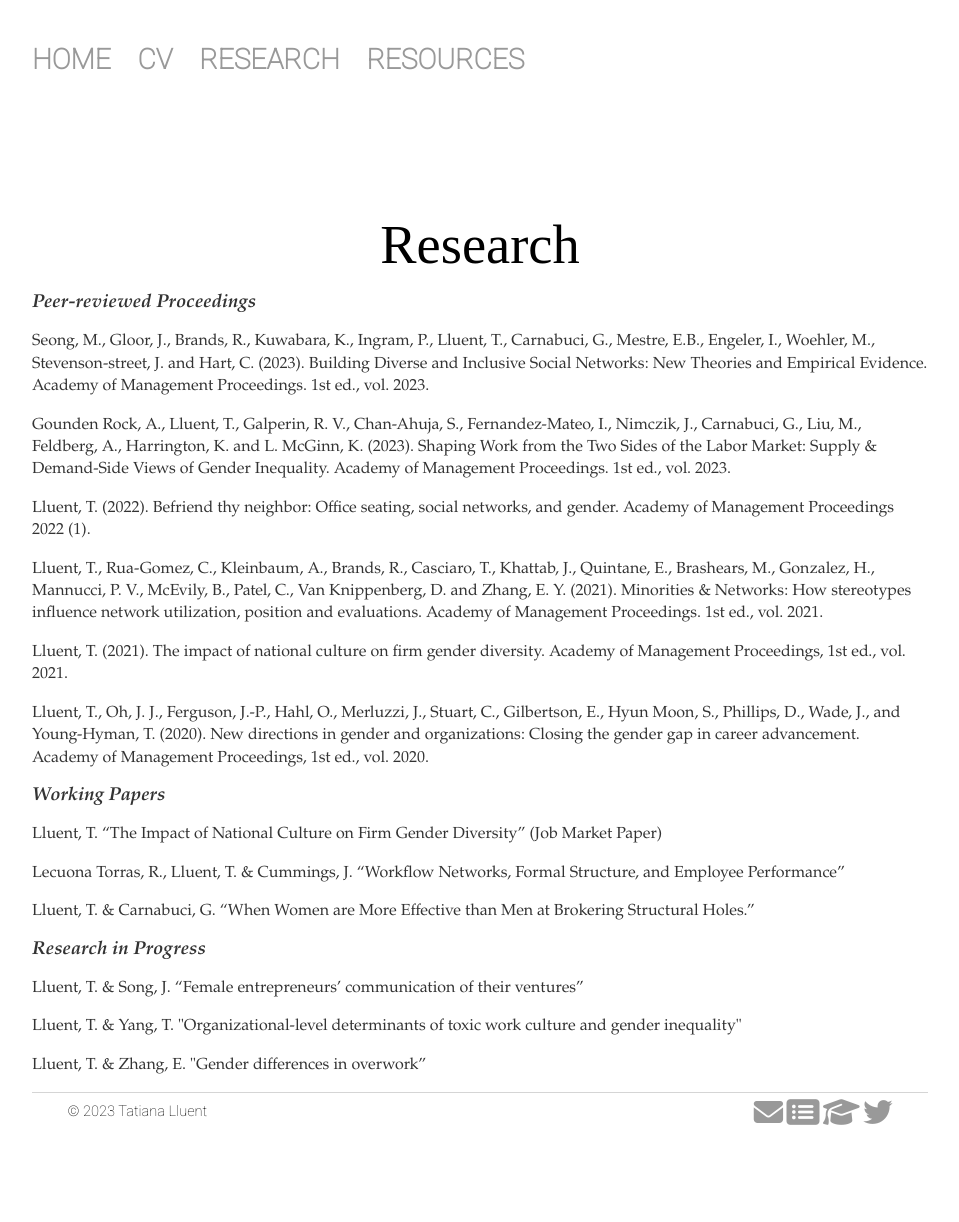
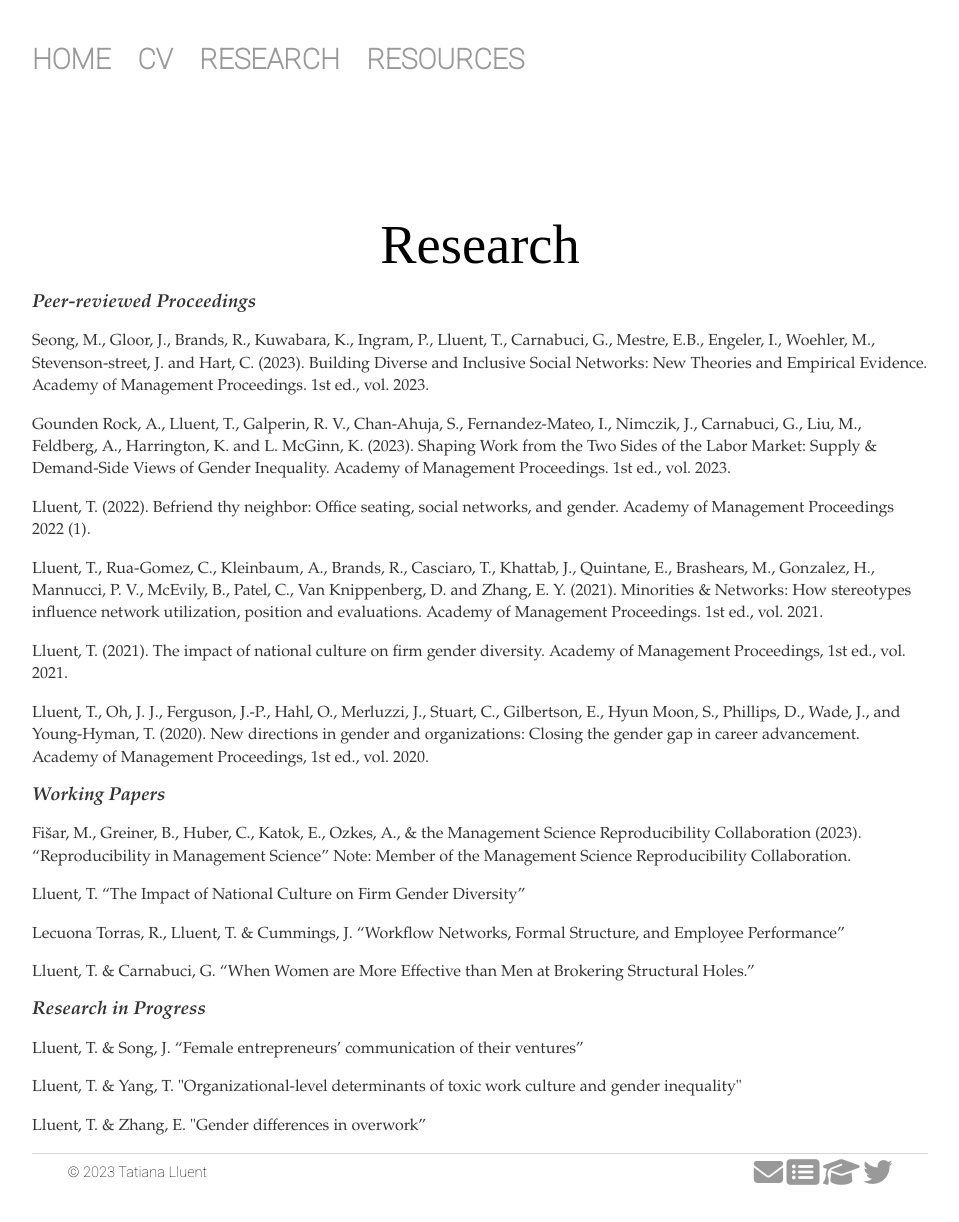
Before and after one commit to tatianalluent/tatianalluent.github.io, a Jekyll site: the page built from research/index.html, in a window 1280 px wide. Shown: the whole page, without its empty margins (160-1119 px from the left). Built offline with Jekyll 4.4.1, drawn with Linux system fonts in a browser that asks for light colours; nearby versions of some CDN libraries; before the commit the page ends 1161 px from its top, so only the background shows below that.

Commit message:
Update index.html

```diff
--- a/research/index.html
+++ b/research/index.html
@@ -21,7 +21,9 @@ title: Tatiana Lluent, Research
 
 	<p><span style="font-size: 14pt"><em><strong>Working Papers</strong></em></span><p>
 
-		<p>Lluent, T. “The Impact of National Culture on Firm Gender Diversity” (Job Market Paper)</p>
+		<p>Fišar, M., Greiner, B., Huber, C., Katok, E., Ozkes, A., & the Management Science Reproducibility Collaboration (2023). “Reproducibility in Management Science” Note: Member of the Management Science Reproducibility Collaboration.</p>
+
+		<p>Lluent, T. “The Impact of National Culture on Firm Gender Diversity”</p>
 
 		<p>Lecuona Torras, R., Lluent, T. & Cummings, J. “Workflow Networks, Formal Structure, and Employee Performance”</p>
 
```
